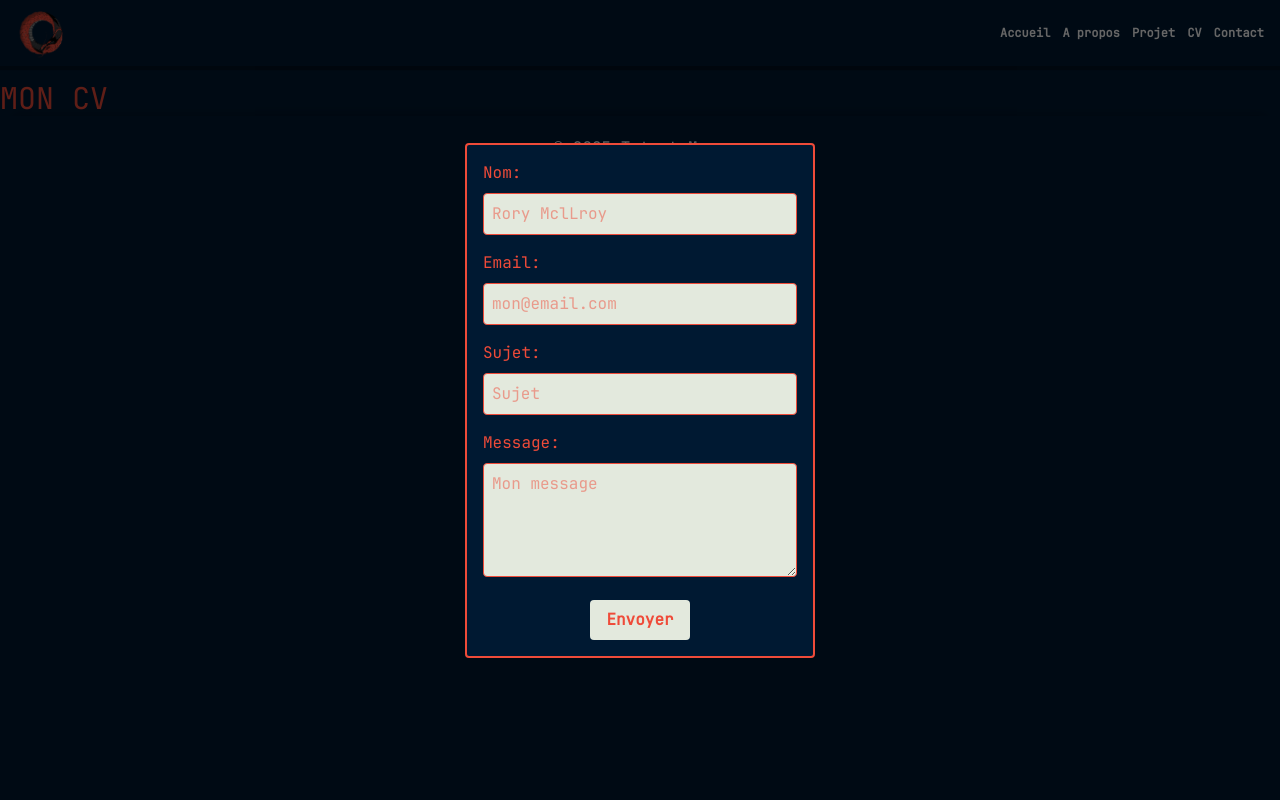
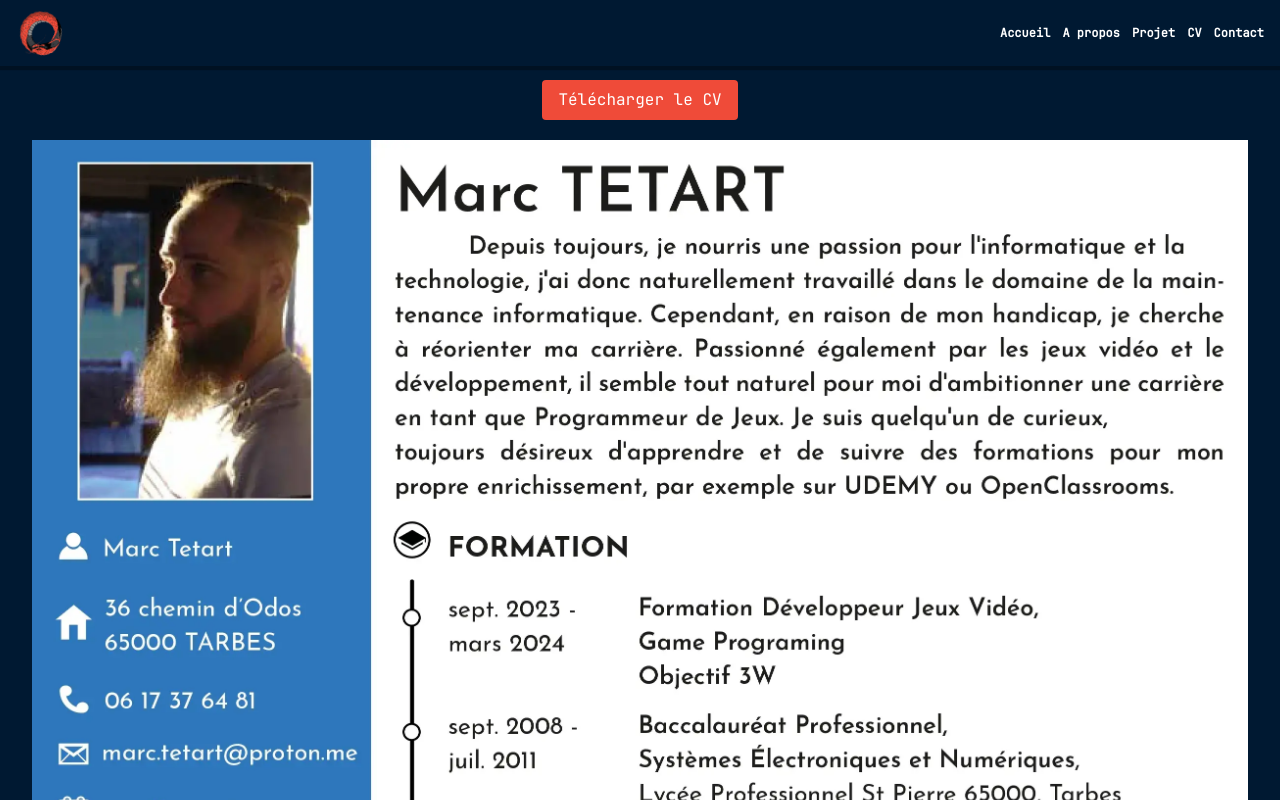
Before and after one commit to marc135169/MT_Portfolio, a React (Vite) app: page /cv in a window 1280 px wide. Shown: the top 800 px of the page. Built offline with nearby package versions, Linux system fonts and the light colour scheme.

Commit message:
Home Page

```diff
--- a/package.json
+++ b/package.json
@@ -10,6 +10,7 @@
     "preview": "vite preview"
   },
   "dependencies": {
+    "@react-pdf/renderer": "^4.2.2",
     "@tailwindcss/vite": "^4.0.6",
     "@types/react-router-dom": "^5.3.3",
     "react": "^18.3.1",
--- a/src/App.tsx
+++ b/src/App.tsx
@@ -1,7 +1,7 @@
 import {Outlet} from "react-router-dom";
 import Header from "./components/common/Header.tsx";
 import Footer from "./components/common/Footer.tsx";
-import ModalForm from "./components/ModalForm.tsx";
+
 
 
 export default function App () {
@@ -9,7 +9,6 @@ export default function App () {
     return (
         <>
             <Header />
-            <ModalForm />
             <Outlet />
             <Footer />
         </>
--- a/src/components/ModalForm.tsx
+++ b/src/components/ModalForm.tsx
@@ -1,4 +1,4 @@
-import {ChangeEvent, FormEvent, useState} from 'react';
+import React, {ChangeEvent, FormEvent, useState} from 'react';
 
 interface FormData {
     name: string;
@@ -7,7 +7,12 @@ interface FormData {
     message: string;
 }
 
-export default function ModalForm() {
+type ModalFormProps = {
+    toggleModal: boolean;
+    setToggleModal: React.Dispatch<React.SetStateAction<boolean>>;
+}
+
+export default function ModalForm({toggleModal, setToggleModal}: ModalFormProps) {
     const [formData, setFormData] = useState<FormData>({
         name: '',
         email: '',
@@ -34,11 +39,18 @@ export default function ModalForm() {
             subject: '',
             message: ''
         });
+        setToggleModal(false);
+    };
+
+    const handleClickOutside = (e: React.MouseEvent<HTMLDivElement>) => {
+        if (e.target === e.currentTarget) {
+            setToggleModal(false);
+        }
     };
 
     return (
-        <div className="modalForm absolute w-full h-full flex justify-center items-center bg-bg-black ">
-            <form onSubmit={handleSubmit} className="w-[350px] p-4 pt-4 text-primary flex flex-col bg-secondary rounded border-solid border-2" id="form">
+        <div onClick={handleClickOutside} className={`modalForm absolute w-full h-full justify-center items-center bg-bg-black ${toggleModal ? 'flex' : 'hidden'}`}>
+            <form onSubmit={handleSubmit} className="w-[350px] p-4 pt-4 text-primary flex flex-col bg-secondary rounded border-solid border-2 relative" id="form">
                 <div className="mb-4">
                     <label htmlFor="name" className="block mb-2">Nom:</label>
                     <input
@@ -101,6 +113,7 @@ export default function ModalForm() {
                 >
                     Envoyer
                 </button>
+                <i className="fa-solid fa-xmark absolute right-4 text-2xl" onClick={() => setToggleModal(false)}></i>
             </form>
         </div>
     );
--- a/src/components/common/Header.tsx
+++ b/src/components/common/Header.tsx
@@ -1,5 +1,6 @@
 import {Link, useLocation, useNavigate} from "react-router-dom";
-import {useEffect} from "react";
+import {useEffect, useState} from "react";
+import ModalForm from "../ModalForm.tsx";
 
 
 export default function Header () {
@@ -34,8 +35,10 @@ export default function Header () {
         window.scrollTo(0, 0);
     }
 
+    const [toggleModal, setToggleModal] = useState(false);
 
     return (
+        <>
             <header className="header w-full flex direction-row justify-between items-center bg-[#001932] fixed
                                 shadow-[0_2px_1px_2px_rgba(0,0,0,0.3)] inset-shadow">
                 <nav className="navbar w-full flex direction-row justify-between items-center">
@@ -59,10 +62,12 @@ export default function Header () {
                             <Link to={"/cv"} className="nav-link">CV</Link>
                         </li>
                         <li className="nav-item">
-                        <a className="nav-link" href="#">Contact</a>
+                            <a className="nav-link" href="#" onClick={() => setToggleModal(true)}>Contact </a>
                         </li>
                     </ul>
                 </nav>
             </header>
+            <ModalForm  toggleModal={toggleModal} setToggleModal={setToggleModal} />
+        </>
     )
 }
--- a/src/index.css
+++ b/src/index.css
@@ -3,8 +3,8 @@
 
 @font-face {
     font-family: 'JetBrains Mono Regular';
-    src:    url('/font/JetBrainsMono-2.304/fonts/webfonts/JetBrainsMono-Regular.woff2') format('truetype'),
-            url('/font/JetBrainsMono-2.304/fonts/ttf/JetBrainsMono-Regular.ttf') format('truetype');
+    src:    url('/public/font/JetBrainsMono-2.304/fonts/webfonts/JetBrainsMono-Regular.woff2') format('truetype'),
+            url('/public/font/JetBrainsMono-2.304/fonts/ttf/JetBrainsMono-Regular.ttf') format('truetype');
 
 }
 
--- a/src/pages/CV.tsx
+++ b/src/pages/CV.tsx
@@ -1,7 +1,15 @@
 export default function CV() {
     return (
-        <main>
-            <h1 className="text-3xl pt-20 text-primary">MON CV</h1>
+        <main className="w-full pt-20 mb-10 flex flex-col items-center justify-center px-4 sm:px-6 lg:px-8">
+            <a
+                href="/pdf/CV Marc.pdf"
+                download
+                className="bg-primary text-white px-4 py-2 rounded hover:bg-primary/80 transition-colors mb-5"
+            >
+                Télécharger le CV
+            </a>
+            <img src="/img/CV%20Marc.webp" alt="Cv Tetart Marc"/>
+
         </main>
     )
 }
--- a/vite.config.ts
+++ b/vite.config.ts
@@ -7,4 +7,12 @@ export default defineConfig({
   plugins: [
       react(),
       tailwindcss()],
+    optimizeDeps: {
+        include: ['react-pdf'],
+    },
+    server: {
+        watch: {
+            usePolling: true,
+        },
+    },
 })
```
Also changed, not shown: public/img/CV Marc.webp (added), 1 other file (tests, documents, lock files or other folders). Lines whose indentation alone changed are shown as unchanged.
